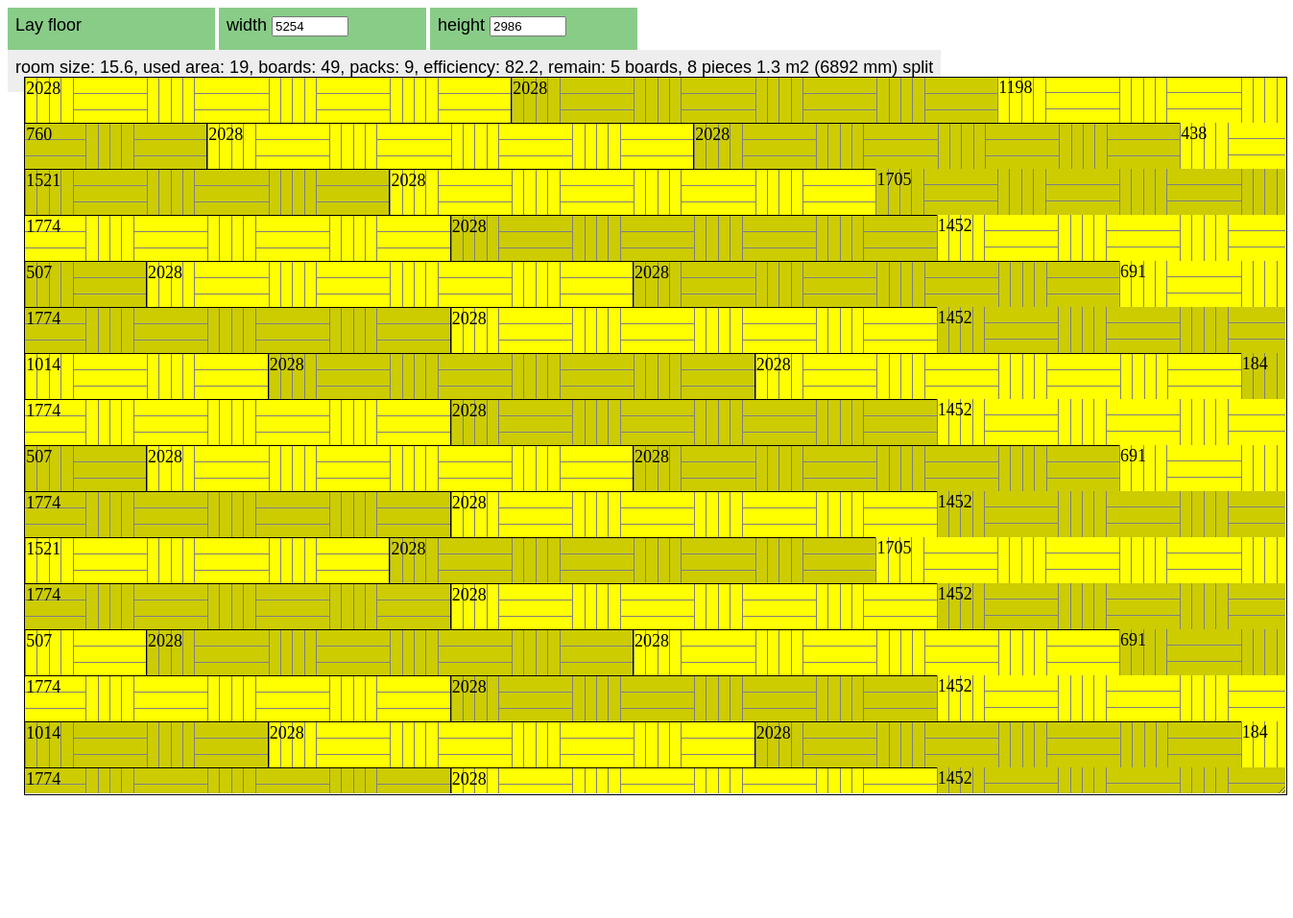
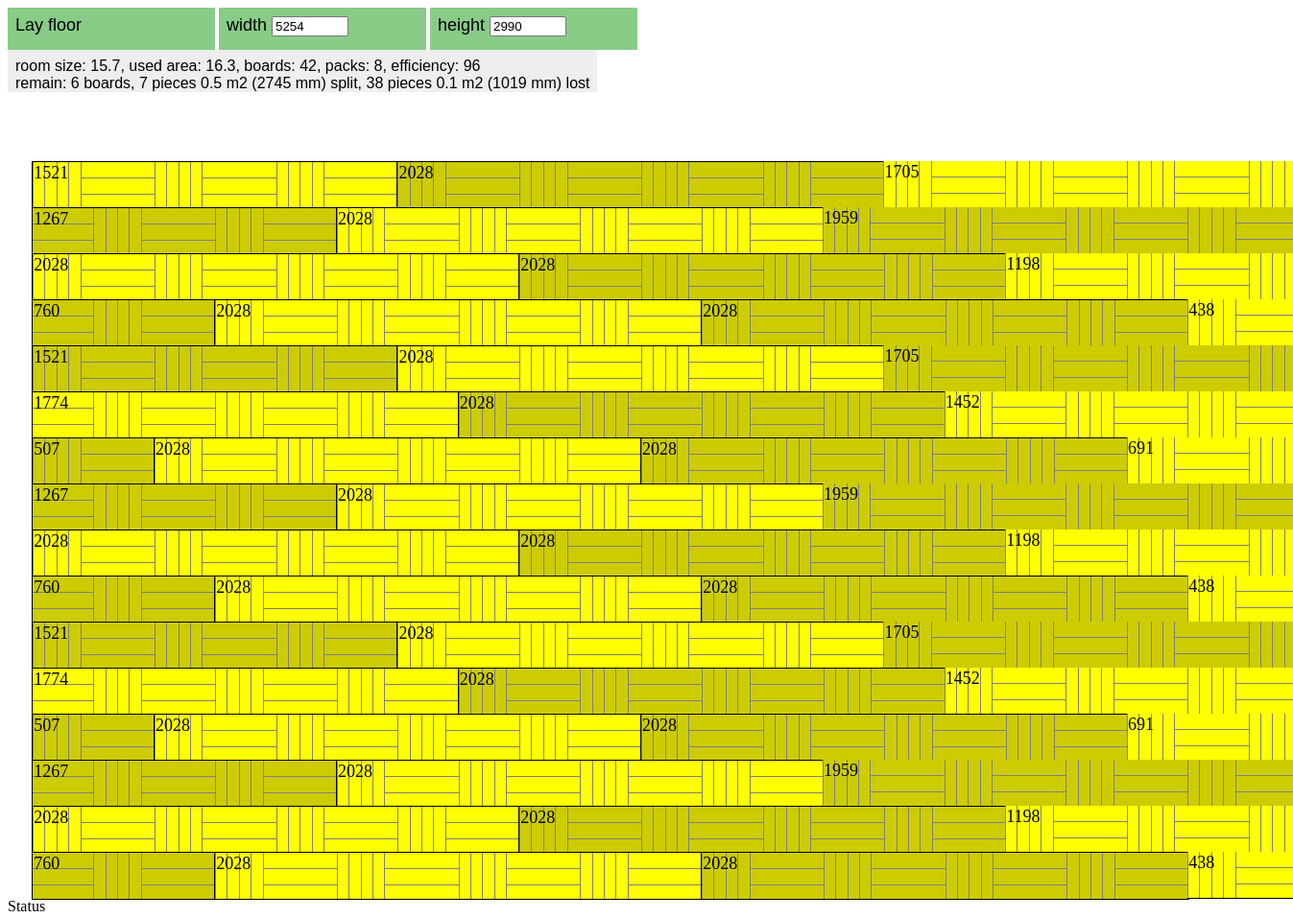
Before and after one commit to ernelli/floorplanner, a plain HTML site: page index.html in a window 1280 px wide. Shown: the whole page at 96% size, 1347 px wide, since content can reach past the window. Before the commit the page ends 800 px from the top, so only its background shows below. Drawn offline with Linux system fonts and the light colour scheme.

Commit message:
Added stats and pice size, support to move boards using Ctrl-left click

```diff
--- a/floorplanner.js
+++ b/floorplanner.js
@@ -107,13 +107,13 @@ function fillFloor(roomWidth, roomLength) {
 
   console.log("fillFloor %d, %d", roomWidth, roomLength);
 
-  var numRows = 1 + roomLength / boardWidth;
+  var numRows = (1 + roomLength / boardWidth) | 0;
 
   var pos, row = 0;
 
   var logs = [];
   var laidPieces = [];
-  var splitPieces = [];
+  var splitPieces = [ 1580, 1580];
   var lostPieces = [];
 
   var usedBoards = 0;
@@ -122,6 +122,7 @@ function fillFloor(roomWidth, roomLength) {
   var odd = 254;  //202 + (305-202) / 2;
 
   function cutBoard(length, pos) {
+    var lost;
 
     if(length % boardLength === 0) {
       //  [ |=======> ,  >===|  ]
@@ -132,7 +133,10 @@ function fillFloor(roomWidth, roomLength) {
 	throw ("Invalid cutBoard operation, board length: " + length + ", cutPos: " + pos);
       }
 
-      lostPieces.push( pos );
+      lost = pos;
+
+      lostPieces.push( lost - 3  );
+      lostPieces.push( 3  );
 
       return [length - pos];
     } else {
@@ -140,7 +144,9 @@ function fillFloor(roomWidth, roomLength) {
 	throw ("Invalid cutBoard operation, board length: " + length + ", cutPos: " + pos);
       }
 
-      lostPieces.push(-length - pos);
+      lost = -length - pos;
+      lostPieces.push( lost - 3);
+      lostPieces.push( 3);
 
       return [pos];
     }
@@ -202,6 +208,9 @@ function fillFloor(roomWidth, roomLength) {
 
       if(pos === 0) {
 	// align pattern with row
+
+	console.log("first piece, find usable piece in stash: " + splitPieces.join(","));
+
 	piece = splitPieces.filter( p => {
 	  if(p > 0) {
 	    var cut = 0;
@@ -237,7 +246,9 @@ function fillFloor(roomWidth, roomLength) {
 	    }
 	  }
 	  return false;
-	})[0];
+	}).reduce( (a,p) => p > a ? p : a, 0);
+
+	console.log("Piece found: " + piece);
 
       } else {
 	var minLength = roomWidth - pos;
@@ -281,7 +292,6 @@ function fillFloor(roomWidth, roomLength) {
 
       }
 
-
       var split;
 
       console.log("piece selected: %d, pos: %d, width: %d", piece, pos, roomWidth);
@@ -313,7 +323,8 @@ function fillFloor(roomWidth, roomLength) {
 
 	if(split[1]) { // full board, cut
 	  layPiece(split[1]);
-	  splitPieces.push(split[0]);
+	  lostPieces.push(3);
+	  splitPieces.push(split[0] - 3);
 	} else {
 	  layPiece(split[0]);
 	}
--- a/index.html
+++ b/index.html
@@ -17,13 +17,16 @@
 
 	</div>
 
-	<div id="render" style="zoom: 25%">
+	<div id="render" style="zoom: 100%">
 
-		<div id="floor" style="position: absolute; left: 100px; top: 320px; width: 3000px; height: 3000px; overflow: hidden"></div>
-		<div id="drag" style="position: absolute; left: 100px; top: 320px; width: 3100px; height: 3000px; overflow: hidden; border: 1px solid black; resize: both"></div>
+
+
+<!--		<div id="drag" style="position: absolute; left: 100px; top: 320px; width: 3100px; height: 3000px; overflow: hidden; border: 1px solid black; resize: both"></div> -->
+		<div id="floor" style="zoom: 25%; position: relative; left: 100px; top: 320px; width: 3000px; height: 3000px; overflow: hidden"></div>
+		<div id="status">Status </div>
 <!--		<div id="marker" style="position: absolute; left: 0px; top: 0px; width: 100px; height: 100px; overflow: hidden; border: 1px solid black"></div> -->
+		<div id="svg" style="position: relative; left: 100px; top: 100px; display: none">
 
-		<div id="svg" style="position: relative; left: 100px; top: 100px; display: none">
 	</div>
 
 	</div>
--- a/render.css
+++ b/render.css
@@ -18,9 +18,18 @@ div.button input {
     height: 28px;
     padding: 8px;
     font-family: sans-serif;
-    font-size: 18px;
+    font-size: 16px;
     background-color: #eee;
     width: auto;
+}
+
+.status {
+    position: absolute;
+    height: auto;
+    width: 320px;
+    font-family: sans-serif;
+    font-size: 16px;
+    background-color: #eee;
 }
 
 .size {
--- a/render.js
+++ b/render.js
@@ -114,6 +114,8 @@ function renderFloor(floor) {
   var lastPieces = floor.lastPieces;
   var laid = floor.laid;
 
+  var swapPiece = false;
+
   console.log("lastPieces: ", lastPieces);
 
   if(test) {
@@ -142,11 +144,40 @@ function renderFloor(floor) {
 	//console.log("add piece: " + p);
 	var b = addBoard(elem, x, y, p, color ? '#ff0' : '#cc0');
 
+	b.rowIndex = i;
+
 	b.logs = floor.logs[index++];
-	console.log("added logs for ", index, ", length: " + b.logs.length);
-	b.addEventListener('click', (function(event) {
-	  console.log("logs, target: ");
-	  console.log(this.logs);
+	//console.log("added logs for ", index, ", length: " + b.logs.length);
+
+	b.addEventListener('click', (function(e) {
+
+	   if (e.ctrlKey) {
+	     if(swapPiece) {
+	       console.log("swap rows: ", swapPiece.rowIndex, this.rowIndex);
+
+	       var tmp = floor.laid[swapPiece.rowIndex];
+	       floor.laid[swapPiece.rowIndex] = floor.laid[this.rowIndex];
+	       floor.laid[this.rowIndex] = tmp;
+
+	       swapPiece.style.backgroundColor = swapPiece.oldColor;
+	       swapPiece = false;
+
+	       document.getElementById('floor').innerHTML ="";
+	       renderFloor(floor);
+	     } else {
+	       console.log("set opacity");
+	       swapPiece = this;
+	       this.oldColor = this.style.backgroundColor;
+	       this.style.backgroundColor = "#fed";
+	     }
+
+
+
+	   } else {
+	     console.log("logs, target: ");
+	     console.log(this.logs);
+	   }
+
 	}).bind(b));
 
 	var se = document.createElement('div');
@@ -177,7 +208,7 @@ function renderFloor(floor) {
   }
 
   if(edges) {
-    //renderEdges(edges)
+    renderEdges(edges)
   }
 }
 
@@ -185,16 +216,17 @@ function renderFloor(floor) {
 //var currHeight = 2678;
 
 var currWidth = 5254;
-var currHeight = 2986;
+var currHeight = 2990;
 
 var dragOffset = 0;
 
 function setElemSize(id, w, h) {
   //var drag = document.getElementById('drag');
   var elem = document.getElementById(id);
-
-  elem.style.width = w + "px";
-  elem.style.height = h + "px";
+  if(elem) {
+    elem.style.width = w + "px";
+    elem.style.height = h + "px";
+  }
 }
 
 function setElemPos(elem, x, y) {
@@ -210,7 +242,7 @@ function setFloorSize(width, height) {
   $('#height').value = ""+ height;
 
   setElemSize('drag', width+dragOffset, height);
-  setElemSize('floor', width, height);
+  setElemSize('floor', width, height+400);
 
   //setElemPos($('#marker'), width, height);
 
@@ -221,6 +253,12 @@ function setFloorSize(width, height) {
   var floor = fillFloor(width, height);
 
   var saved = floor.split.reduce( (a,v) => a+Math.abs(v), 0) ;
+  var lost  = floor.lost.reduce( (a,v) => a+Math.abs(v), 0) ;
+
+  var used = floor.laid.map(r => r.reduce( (a,v) => a+Math.abs(v), 0)).reduce( (a,v) => a+Math.abs(v), 0) ;
+
+  console.log("Avstämning: saved %d + lost: %s + used: %d = ", saved, lost, used, saved+lost+used);
+
   floor.roomArea = width * height / 1000000;
   floor.efficiency = floor.roomArea  / (floor.boards * 2.028*0.192);
   console.log("usage: ", floor);
@@ -229,12 +267,15 @@ function setFloorSize(width, height) {
   console.log("lost " + floor.lost.reduce( (a,v) => a+v, 0) );
   console.log("num logs: ", floor.logs.length);
 
-  $('#stats').innerText = "room size: "  + (floor.roomArea*10|0)/10 + ", used area: " + (floor.area*10|0)/10 + ", boards: " + floor.boards + ", packs: " + (1+floor.packs|0) + ", efficiency: " + ((1000*floor.roomArea / (floor.boards * 2.028*0.192))|0)/10 + ", remain: " + ( (floor.packs+1 | 0) *6-floor.boards) + " boards, " + floor.split.length + " pieces " + ((saved*0.192/100)|0)/10 + " m2 (" + (saved|0) + " mm) split";
+  $('#stats').innerText = "room size: "  + (floor.roomArea*10|0)/10 + ", used area: " + (floor.area*10|0)/10 + ", boards: " + floor.boards + ", packs: " + (1+floor.packs|0) + ", efficiency: " + ((1000*floor.roomArea / (floor.boards * 2.028*0.192))|0)/10 + "\nremain: " + ( (floor.packs+1 | 0) *6-floor.boards) + " boards, "
+    + floor.split.length + " pieces " + ((saved*0.192/100)|0)/10 + " m2 (" + (saved|0) + " mm) split, "
+  + floor.lost.length + " pieces " + ((lost*0.192/100)|0)/10 + " m2 (" + (lost|0) + " mm) lost";
 }
 
 function main() {
   //var floor = fillFloor(2546, 2578);
 
+  // 2992, 2985, 2991
 
   setFloorSize(currWidth, currHeight);
 
```
